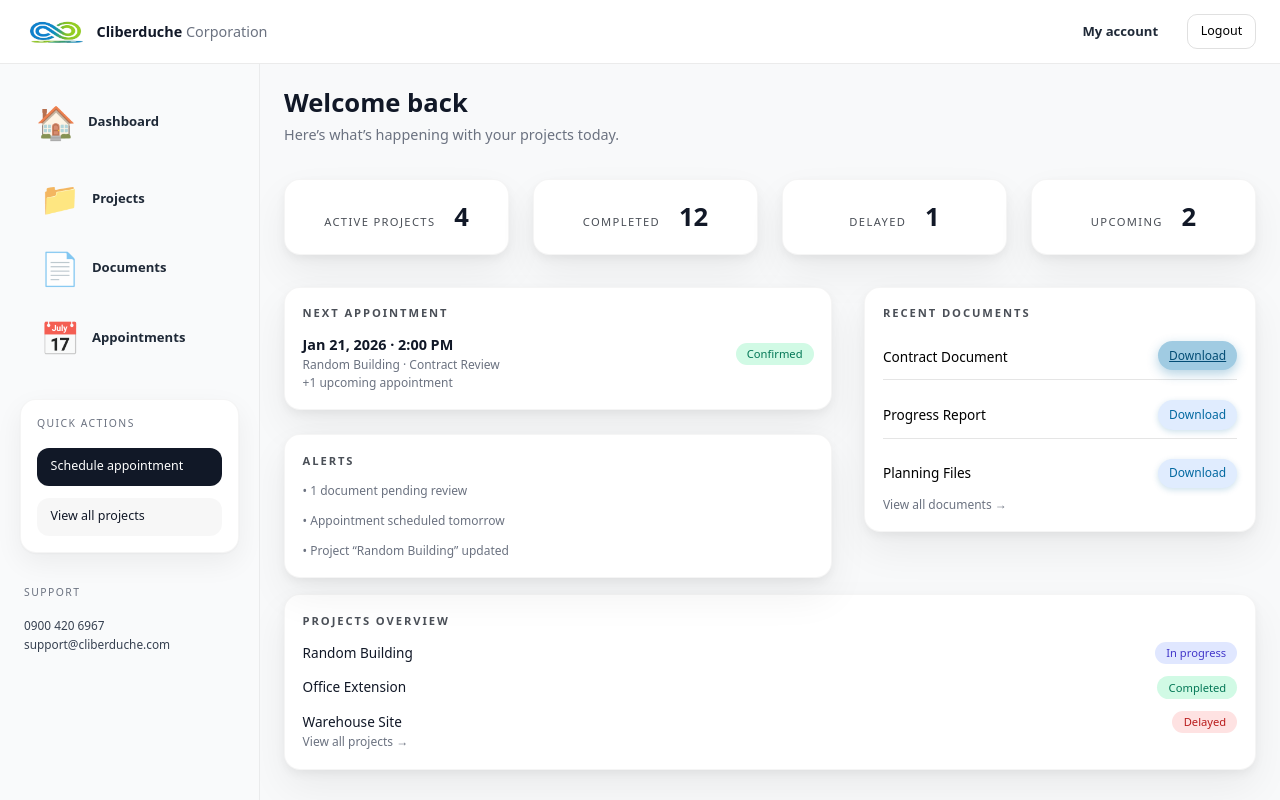
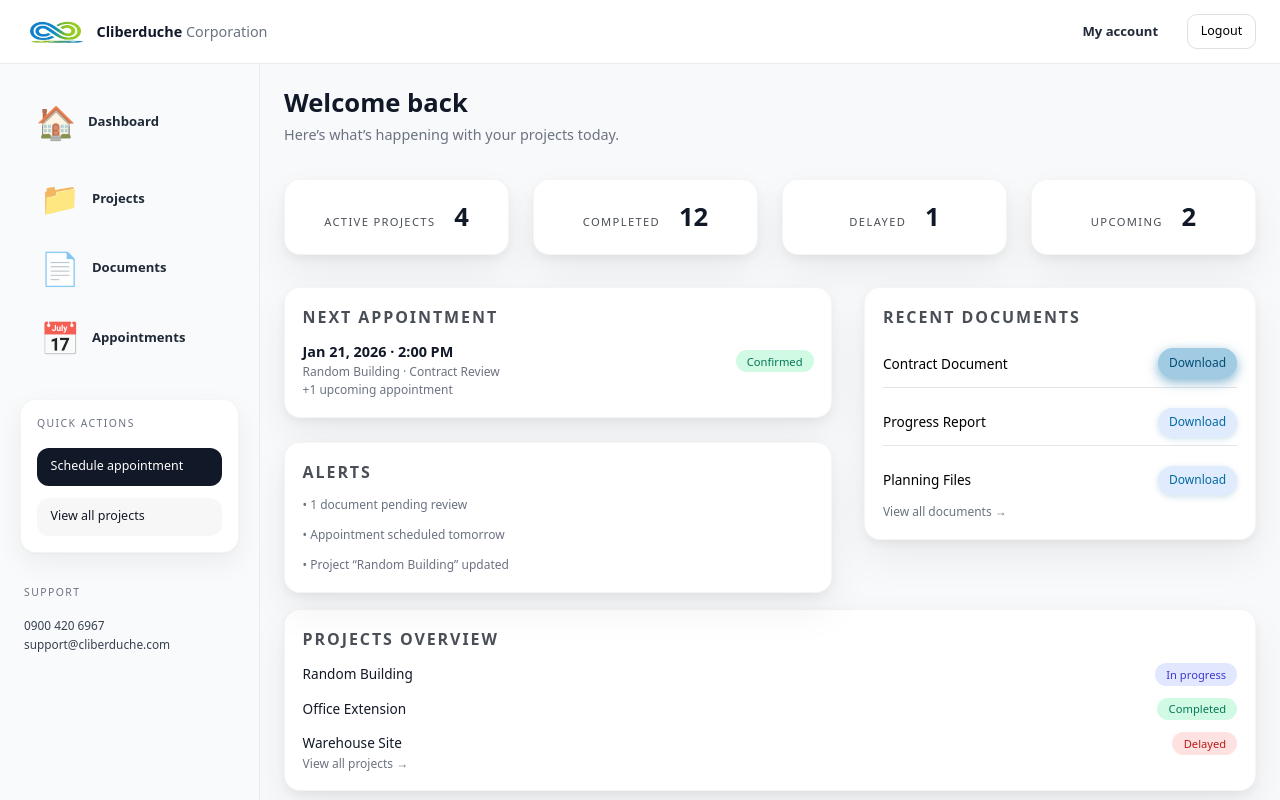
Before and after one commit to Ka-atsu/OJT_Project_Company_System, a React (Vite) app in the folder frontend/: page /k in a window 1280 px wide. In both pictures the pointer is over the button 1197 px from the left and 356 px from the top of the page. Built offline with nearby package versions, Linux system fonts and the light colour scheme; no server answers.

Commit message:
Client Dashboard Stylimg 1. Increase the heading for the dashboard to 0.7rem to 1rem 2. Remove the underline in the download button when hovered

```diff
--- a/frontend/src/pages/clientSide/Dashboard/dashboard.page.css
+++ b/frontend/src/pages/clientSide/Dashboard/dashboard.page.css
@@ -99,7 +99,7 @@
 
 .dashboard .dash-surface-header {
   margin-bottom: 0.75rem;
-  font-size: 0.7rem;
+  font-size: 1rem;
   letter-spacing: 0.12rem;
   text-transform: uppercase;
   font-weight: bold;
@@ -157,13 +157,16 @@
     background 0.2s ease,
     color 0.2s ease,
     transform 0.15s ease;
+
+  text-decoration: none;
 }
 
 .dashboard .dash-doc-action:hover {
   background: #a0cbe2;
   color: #034d75;
   transform: translateY(-1px);
-  box-shadow: 0 4px 12px rgba(3, 105, 161, 0.3);
+  box-shadow: 0 4px 12px rgba(3, 105, 161, 0.5);
+  text-decoration: none;
 }
 
 .dashboard .dash-doc-action:active {
```
